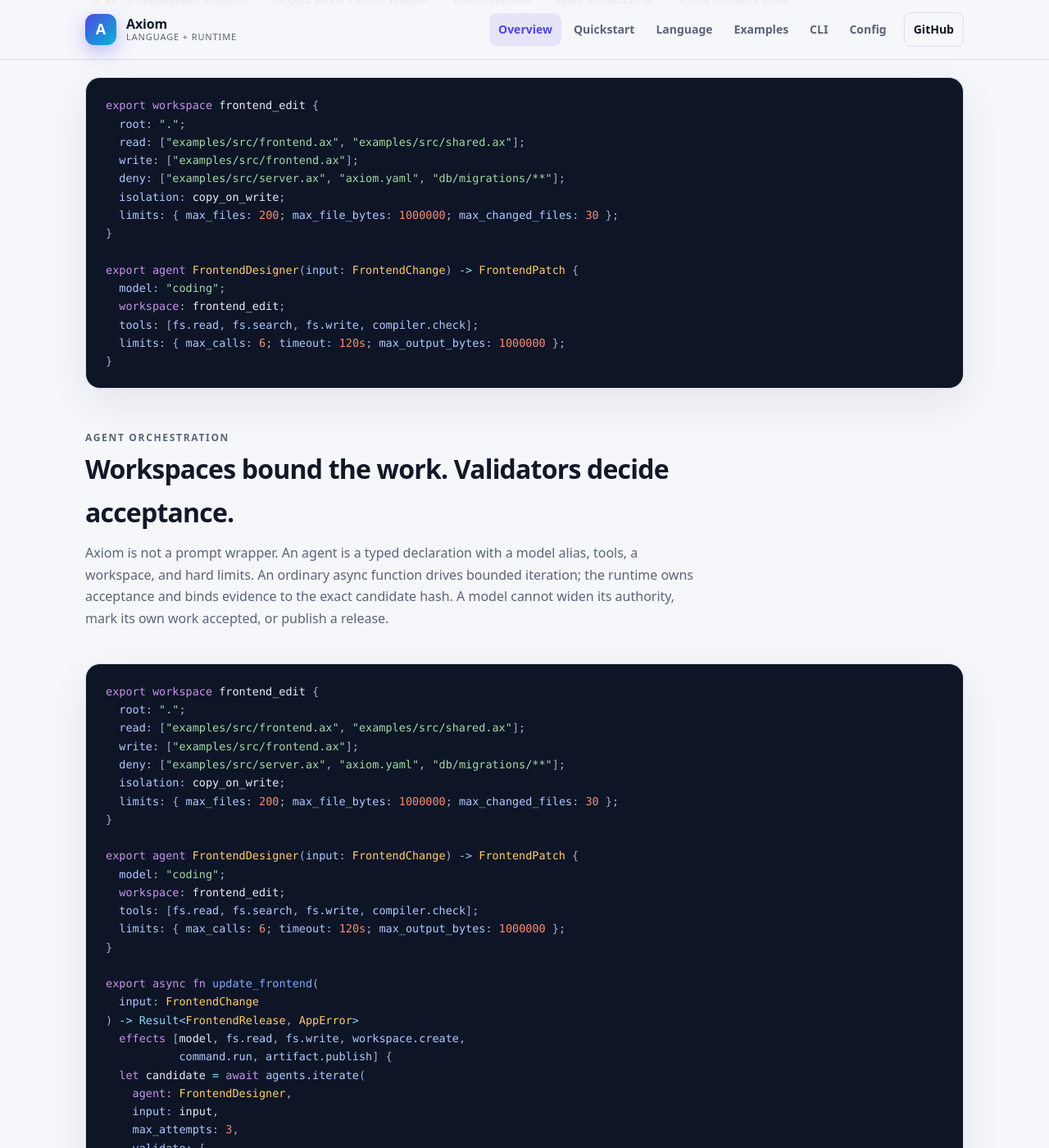
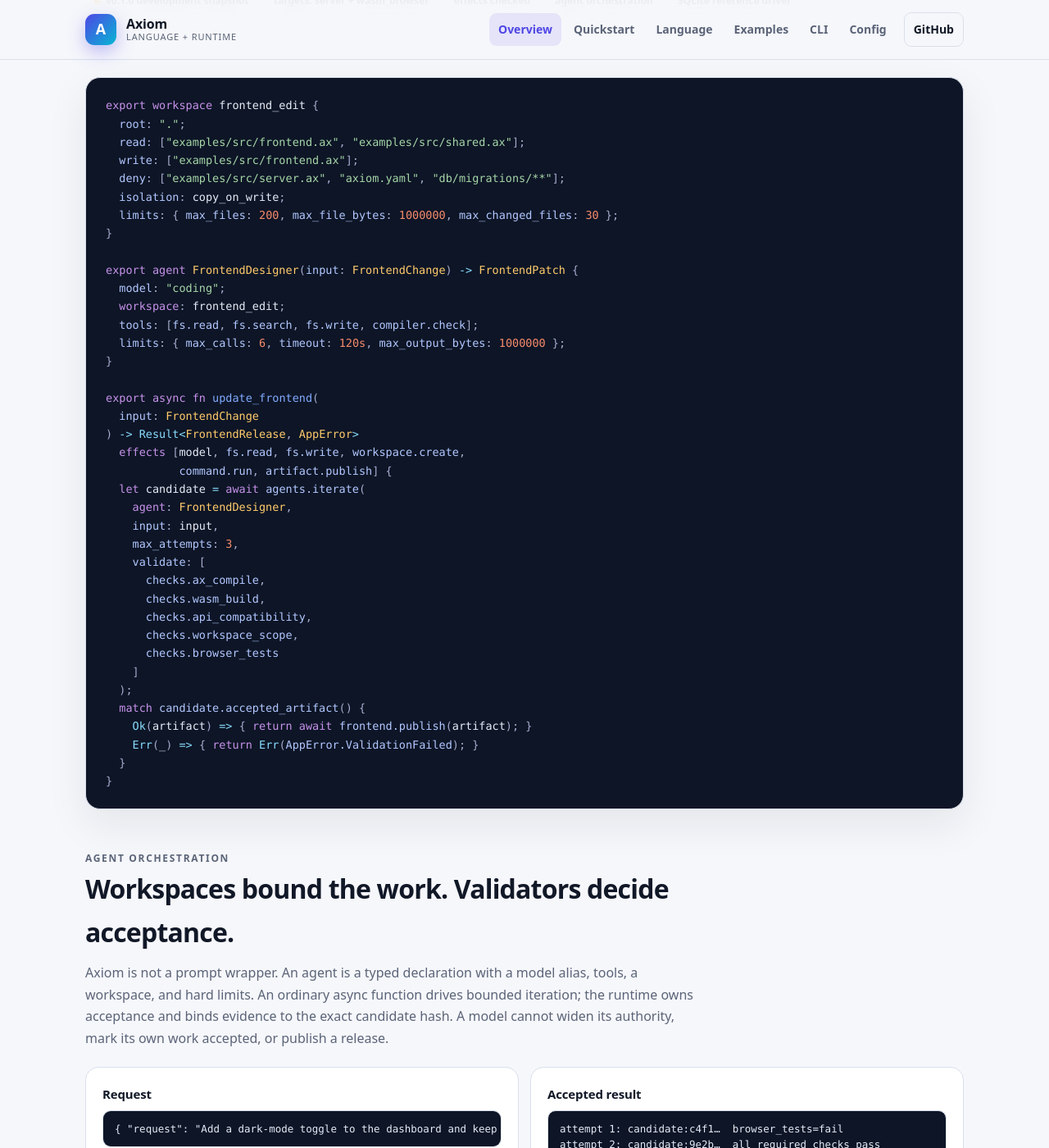
Before and after one commit to jvdhtm-lab/axiom, a Jekyll site: the page built from docs/index.md, in a window 1280 px wide and 1400 px high, scrolled down 564 px. Shown: the whole window at 82% size. Built offline with Jekyll 4.4.1, drawn with Linux system fonts in a browser that asks for light colours; some of the changed text lies outside the part shown.

Commit message:
docs: put the full agent workflow and request/result on the overview
- Show the workspace, agent, and update_frontend workflow in the overview hero.

- Replace the duplicated code block in the agent section with request and accepted-result cards.

```diff
--- a/docs/assets/site.css
+++ b/docs/assets/site.css
@@ -416,6 +416,22 @@ kbd {
   line-height: 1.55;
 }
 
+.card pre {
+  margin: 0 0 12px;
+  padding: 12px 14px;
+  border: 1px solid var(--border);
+  border-radius: 10px;
+  background: var(--code-bg);
+  color: var(--code-text);
+  overflow-x: auto;
+  font-size: 12.5px;
+  line-height: 1.55;
+}
+
+.card pre code {
+  white-space: pre;
+}
+
 .link-card .kicker {
   display: inline-block;
   margin-bottom: 9px;
--- a/docs/index.md
+++ b/docs/index.md
@@ -34,47 +34,14 @@ export workspace frontend_edit {
   write: ["examples/src/frontend.ax"];
   deny: ["examples/src/server.ax", "axiom.yaml", "db/migrations/**"];
   isolation: copy_on_write;
-  limits: { max_files: 200; max_file_bytes: 1000000; max_changed_files: 30 };
+  limits: { max_files: 200, max_file_bytes: 1000000, max_changed_files: 30 };
 }
 
 export agent FrontendDesigner(input: FrontendChange) -> FrontendPatch {
   model: "coding";
   workspace: frontend_edit;
   tools: [fs.read, fs.search, fs.write, compiler.check];
-  limits: { max_calls: 6; timeout: 120s; max_output_bytes: 1000000 };
-}
-{% endhighlight %}
-</div>
-
-<section class="section">
-  <div class="section-head">
-    <p class="eyebrow">Agent orchestration</p>
-    <h2>Workspaces bound the work. Validators decide acceptance.</h2>
-    <p>
-      Axiom is not a prompt wrapper. An agent is a typed declaration with a
-      model alias, tools, a workspace, and hard limits. An ordinary async
-      function drives bounded iteration; the runtime owns acceptance and binds
-      evidence to the exact candidate hash. A model cannot widen its authority,
-      mark its own work accepted, or publish a release.
-    </p>
-  </div>
-
-  <div class="hero-code">
-{% highlight axiom %}
-export workspace frontend_edit {
-  root: ".";
-  read: ["examples/src/frontend.ax", "examples/src/shared.ax"];
-  write: ["examples/src/frontend.ax"];
-  deny: ["examples/src/server.ax", "axiom.yaml", "db/migrations/**"];
-  isolation: copy_on_write;
-  limits: { max_files: 200; max_file_bytes: 1000000; max_changed_files: 30 };
-}
-
-export agent FrontendDesigner(input: FrontendChange) -> FrontendPatch {
-  model: "coding";
-  workspace: frontend_edit;
-  tools: [fs.read, fs.search, fs.write, compiler.check];
-  limits: { max_calls: 6; timeout: 120s; max_output_bytes: 1000000 };
+  limits: { max_calls: 6, timeout: 120s, max_output_bytes: 1000000 };
 }
 
 export async fn update_frontend(
@@ -100,6 +67,35 @@ export async fn update_frontend(
   }
 }
 {% endhighlight %}
+</div>
+
+<section class="section">
+  <div class="section-head">
+    <p class="eyebrow">Agent orchestration</p>
+    <h2>Workspaces bound the work. Validators decide acceptance.</h2>
+    <p>
+      Axiom is not a prompt wrapper. An agent is a typed declaration with a
+      model alias, tools, a workspace, and hard limits. An ordinary async
+      function drives bounded iteration; the runtime owns acceptance and binds
+      evidence to the exact candidate hash. A model cannot widen its authority,
+      mark its own work accepted, or publish a release.
+    </p>
+  </div>
+
+  <div class="card-grid">
+    <div class="card">
+      <h3>Request</h3>
+      <pre><code>{ "request": "Add a dark-mode toggle to the dashboard and keep refresh working." }</code></pre>
+      <p>The agent may read shared/frontend source and write only the frontend file.</p>
+    </div>
+    <div class="card">
+      <h3>Accepted result</h3>
+      <pre><code>attempt 1: candidate:c4f1…  browser_tests=fail
+attempt 2: candidate:9e2b…  all required checks pass
+status: accepted
+release: release:7d10…  content_hash sha256:9e2b…</code></pre>
+      <p>Repairable findings go back to the agent. Exhaustion returns <code>Err</code> and publishes nothing.</p>
+    </div>
   </div>
 
   <div class="hero-actions">
```
